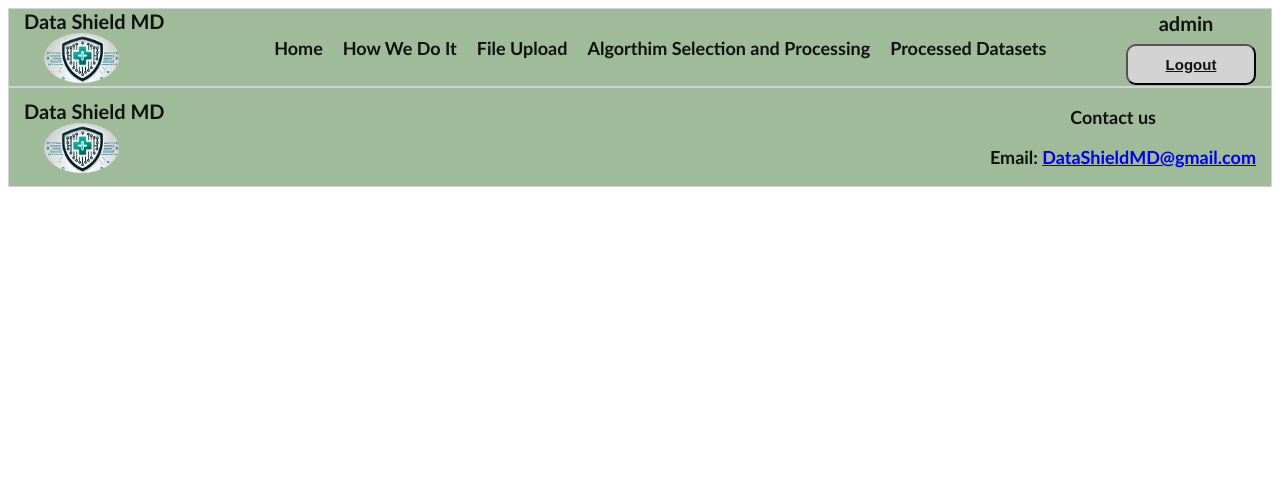
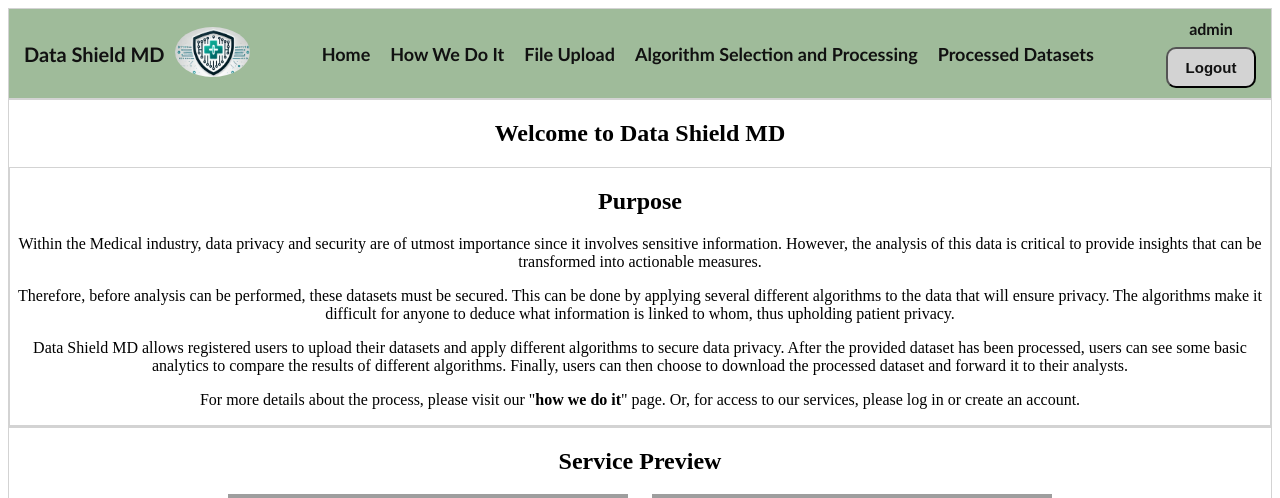
Before and after one commit to Teodor-Andrei-Georgescu/Projects, a Django app: page / in a window 1280 px wide. Shown: the top 498 px of the page. Before the commit the page ends 187 px from the top, so only its background shows below. Run offline with Django 4.2, Linux system fonts and the light colour scheme; a user stored in the database is signed in; grey boxes are pictures that could not be loaded.

Commit message:
fixed up the header and footer a bit and also did my home page -- still need to update preview section but that will be done at the end once other pages have been created so I can do the slide show thingy

```diff
--- a/DataShieldMDWebApplication/DataShieldMD/DataShieldMDApp/static/css/style.css
+++ b/DataShieldMDWebApplication/DataShieldMD/DataShieldMDApp/static/css/style.css
@@ -1,25 +1,56 @@
-.navbar {
+/* This bit until the next comment is used for sytling the header and the footer*/
+.navbar-header {
     background-color: #9fbb9a;
     font-family: calibri;
-    padding-right: 15px;
-    padding-left: 15px;
+    display: flex;
+    justify-content: space-between;
+    align-items: center;
+    padding: 10px 15px;
     border: 1px solid lightgray;
 }
 
+.logo-section {
+    display: flex;
+    align-items: center;
+}
+
+.logo-section .logo img {
+    width: 75px;
+    height: 50px;
+    border-radius: 65%;
+    margin-left: 10px;
+}
+.logo-section span{
+    font-size: 20px;
+    font-weight: 600;
+    color: #111111;
+}
 .navdiv {
     display: flex;
     justify-content: space-between;
     align-items: center;
 }
 
-.center-section {
+.user-info {
+    display: flex;
+    flex-direction: column;
+    align-items: center;
+    gap: 5px;
+}
+
+.username {
+    font-size: 16px;
+    font-weight: bold;
+    color: #111111;
+    margin-bottom: 4px;
+}
+
+.center-section ul {
     display: flex;
     gap: 20px;
     list-style: none;
-}
-
-.center-section li {
-    display: inline-block;
+    padding: 0;
+    margin: 0;
 }
 
 .center-section li a {
@@ -34,17 +65,11 @@
     color: #5a5959;
     text-decoration: underline;
 }
-.logo img {
-    width: 75px;
-    height: 50px;
-    border-radius: 65%;
-    margin-left: 20px;
 
-}
-.navdiv span {
-    font-size: 20px;
-    font-weight: 600;
-    color: #111111;
+.auth-section {
+    display: flex;
+    align-items: center;
+    gap: 10px;
 }
 
 .auth-btn {
@@ -52,45 +77,76 @@
     cursor: pointer;
     background-color: lightgray;
     border-radius: 10px;
+    padding: 10px;
+    width: 90px;
     transition: background-color 0.3s ease;
-    padding: 10px;
-    margin-left: 10px;
-    width: 130px;
 }
+
 .auth-btn a {
     color: #111111;
     font-weight: bold;
     font-size: 15px;
+    text-decoration: none;
 }
 
 .auth-btn:hover {
     background-color: #818080;
 }
+/*This section is specifically for footer*/
+.navbar-footer {
+    background-color: #9fbb9a;
+    font-family: calibri;
+    justify-content: space-between;
+    align-items: center;
+    padding: 10px 15px;
+    border: 1px solid lightgray;
+}
 
-.contact-info{
-    color: #111111;
+.contact-info {
+    text-align: center;
+}
+
+.contact-us {
+    font-weight: bold;
+    margin-bottom: 5px;
+}
+
+.contact-info p {
+    margin: 0;
     font-size: 18px;
     font-weight: bold;
-}
-.contact-us{
-    justify-self: right;
-    padding-right: 100px;
+    text-decoration: none;
 }
 
-.user-info {
-    display: flex;
-    flex-direction: column; /* Stack items vertically */
-    align-items: center; /* Center username and button */
-    gap: 5px; /* Small space between username and logout button */
+.contact-info a {
+    color: #3352aa;
+    font-weight: bold;
+    text-decoration: none;
 }
 
-.username {
-    font-size: 16px;
-    font-weight: bold;
-    color: #111111;
-    margin-bottom: 4px;
+.contact-info a:hover {
+    text-decoration: underline;
 }
-@media (max-width: 800px) {
+/*This section is for styling the home/landing page*/
+.landing {
+    text-align: center;
+    border: 1px solid lightgray;
+}
+.landing div{
+    border: 1px solid lightgray;}
+
+.service-preview {
+    text-align: center;
+    border: 1px solid lightgray;
+}
+
+.about, .disclaimer {
+    text-align: center;
+    border: 1px solid lightgray;
+}
+
+/*This is used to make webapge somewwhat responsive to different sizes*/
+@media (max-width: 80px) {
     section {
         flex-direction: column;
     }
--- a/DataShieldMDWebApplication/DataShieldMD/DataShieldMDApp/templates/footer.html
+++ b/DataShieldMDWebApplication/DataShieldMD/DataShieldMDApp/templates/footer.html
@@ -1,8 +1,8 @@
 {% load static %}
 <!-- Footer -->
-<nav class="navbar">
+<nav class="navbar-footer">
     <div class="navdiv">
-        <div>
+        <div class="logo-section">
             <span>Data Shield MD</span>
             <div class="logo">
                 <img src="{% static 'img/DataShieldMDlogo.jpg' %}" alt="Data Shield MD Logo">
--- a/DataShieldMDWebApplication/DataShieldMD/DataShieldMDApp/templates/header.html
+++ b/DataShieldMDWebApplication/DataShieldMD/DataShieldMDApp/templates/header.html
@@ -1,33 +1,32 @@
- <!-- Add code to load static content-->
 {% load static %}
-<nav class="navbar">
-    <div class="navdiv">
-        <div >
+<nav class="navbar-header">
+    <div class="logo-section">
         <span>Data Shield MD</span>
         <div class="logo">
             <img src="{% static 'img/DataShieldMDlogo.jpg' %}" alt="Data Shield MD Logo">
         </div>
     </div>
 
+    <div class="center-section">
         {% if user.is_authenticated %}
-            <ul class="center-section">
+            <ul>
                 <li><a href="#">Home</a></li>
                 <li><a href="#">How We Do It</a></li>
                 <li><a href="#">File Upload</a></li>
-                <li><a href="#">Algorthim Selection and Processing</a></li>
+                <li><a href="#">Algorithm Selection and Processing</a></li>
                 <li><a href="#">Processed Datasets</a></li>
             </ul>
         {% else %}
-            <ul class="center-section">
+            <ul>
                 <li><a href="#">Home</a></li>
                 <li><a href="#">How We Do It</a></li>
             </ul>
         {% endif %}
+    </div>
 
-
-        <div>
+    <div class="auth-section">
         {% if user.is_authenticated %}
-                <div class="user-info" >
+            <div class="user-info">
                 <span class="username">{{ user.username }}</span>
                 <button class="auth-btn"><a href="{% url 'logout' %}">Logout</a></button>
             </div>
@@ -36,5 +35,4 @@
             <button class="auth-btn"><a href="#">Sign up</a></button>
         {% endif %}
     </div>
-    </div>
 </nav>
--- /dev/null
+++ b/DataShieldMDWebApplication/DataShieldMD/DataShieldMDApp/templates/home.html
@@ -0,0 +1,46 @@
+{% extends "base.html" %}
+{% load static %}
+{% block content %}
+<section class="landing">
+    <h1>Welcome to Data Shield MD</h1>
+    <div>
+        <h2>Purpose</h2>
+        <p>
+            Within the Medical industry, data privacy and security are of utmost importance since it involves sensitive information. However, the analysis of this data is critical to provide insights that can be transformed into actionable measures.
+        </p>
+        <p>
+            Therefore, before analysis can be performed, these datasets must be secured. This can be done by applying several different algorithms to the data that will ensure privacy. The algorithms make it difficult for anyone to deduce what information is linked to whom, thus upholding patient privacy.
+        </p>
+        <p>
+            Data Shield MD allows registered users to upload their datasets and apply different algorithms to secure data privacy. After the provided dataset has been processed, users can see some basic analytics to compare the results of different algorithms. Finally, users can then choose to download the processed dataset and forward it to their analysts.
+        </p>
+        <p>
+            For more details about the process, please visit our "<strong>how we do it</strong>" page. Or, for access to our services, please log in or create an account.
+        </p>
+    </div>
+</section>
+
+<section class="service-preview">
+    <h2>Service Preview</h2>
+    <div class="preview-images">
+        <img src="{% static '' %}" alt="File Upload Page Preview">
+        <span>→</span>
+        <img src="{% static '' %}" alt="Algorithm Selection Page Preview">
+    </div>
+    <p>(Will be swipe-through with images of each page or something like that)</p>
+</section>
+
+<section class="about">
+    <h2>About Us</h2>
+    <p>
+        Data Shield MD is a web application designed by a Computer Science and Health Information Science team from the University of Victoria. This application has been created as a type of Capstone project, and as/if the application gains traction, it will be further updated and enhanced with more features.
+    </p>
+</section>
+
+<section class="disclaimer">
+    <h2>Disclaimer</h2>
+    <p>
+        We apologize for any copyright or trademark breaches, as they are unintentional. Please check the contact details in the website footer and let us know if any such issue has occurred so they can be resolved.
+    </p>
+</section>
+{% endblock %}
--- a/DataShieldMDWebApplication/DataShieldMD/DataShieldMDApp/urls.py
+++ b/DataShieldMDWebApplication/DataShieldMD/DataShieldMDApp/urls.py
@@ -4,8 +4,9 @@ from rest_framework.authtoken.views import obtain_auth_token
 from django.contrib.auth import views as auth_views
 
 urlpatterns = [
-    path('', views.index, name='index'),
+    path('', views.home, name='home'),
     path('api-token-auth/',obtain_auth_token),
     path('login/', auth_views.LoginView.as_view(), name='login'),
     path('logout/', auth_views.LogoutView.as_view(), name='logout'),
+
 ]
--- a/DataShieldMDWebApplication/DataShieldMD/DataShieldMDApp/views.py
+++ b/DataShieldMDWebApplication/DataShieldMD/DataShieldMDApp/views.py
@@ -1,5 +1,5 @@
 from django.shortcuts import render
 
 # Create your views here.
-def index(request):
-    return render(request, 'base.html')
+def home(request):
+    return render(request, 'home.html')
```
Also changed, not shown: DataShieldMDWebApplication/DataShieldMD/db.sqlite3. Lines whose indentation alone changed are shown as unchanged.
